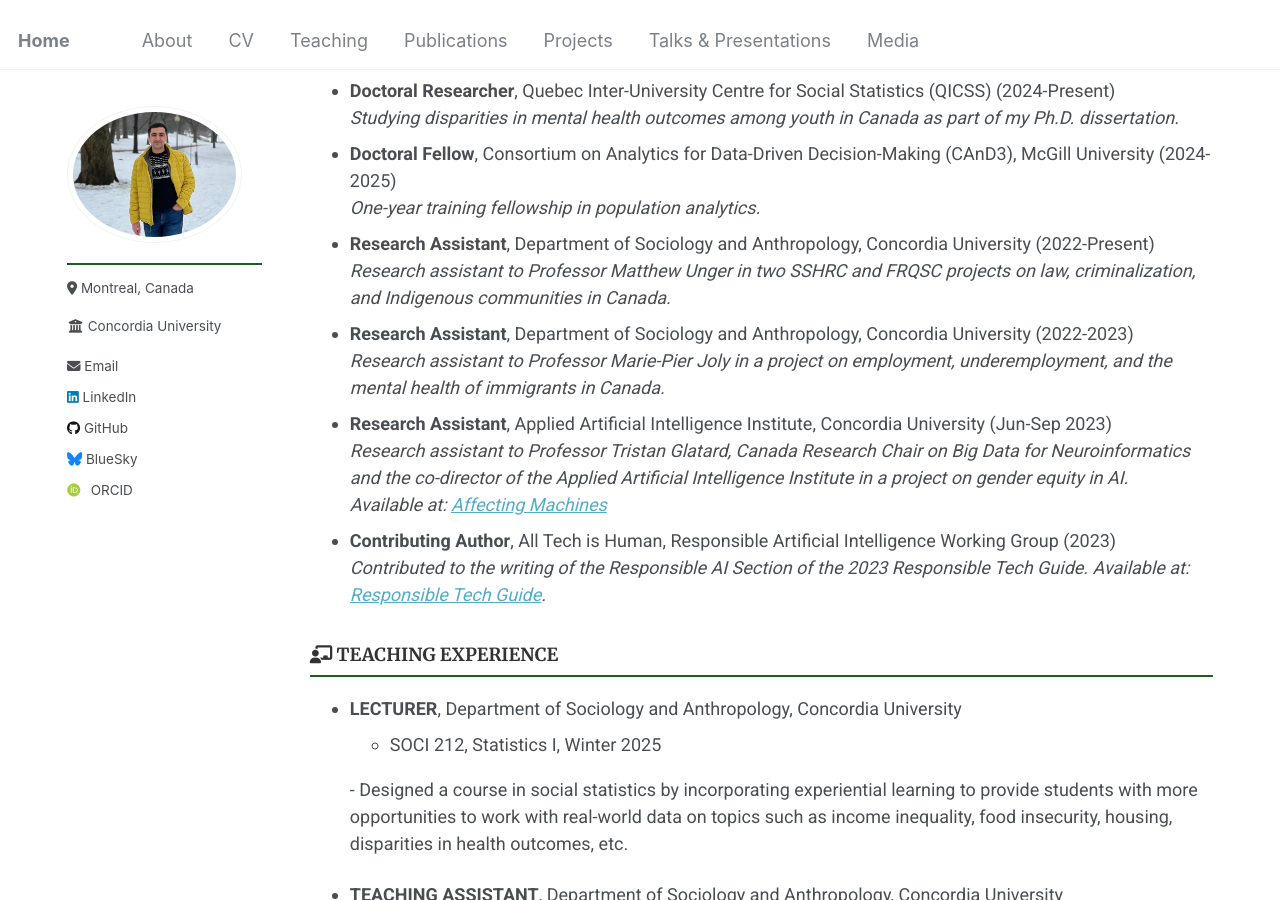
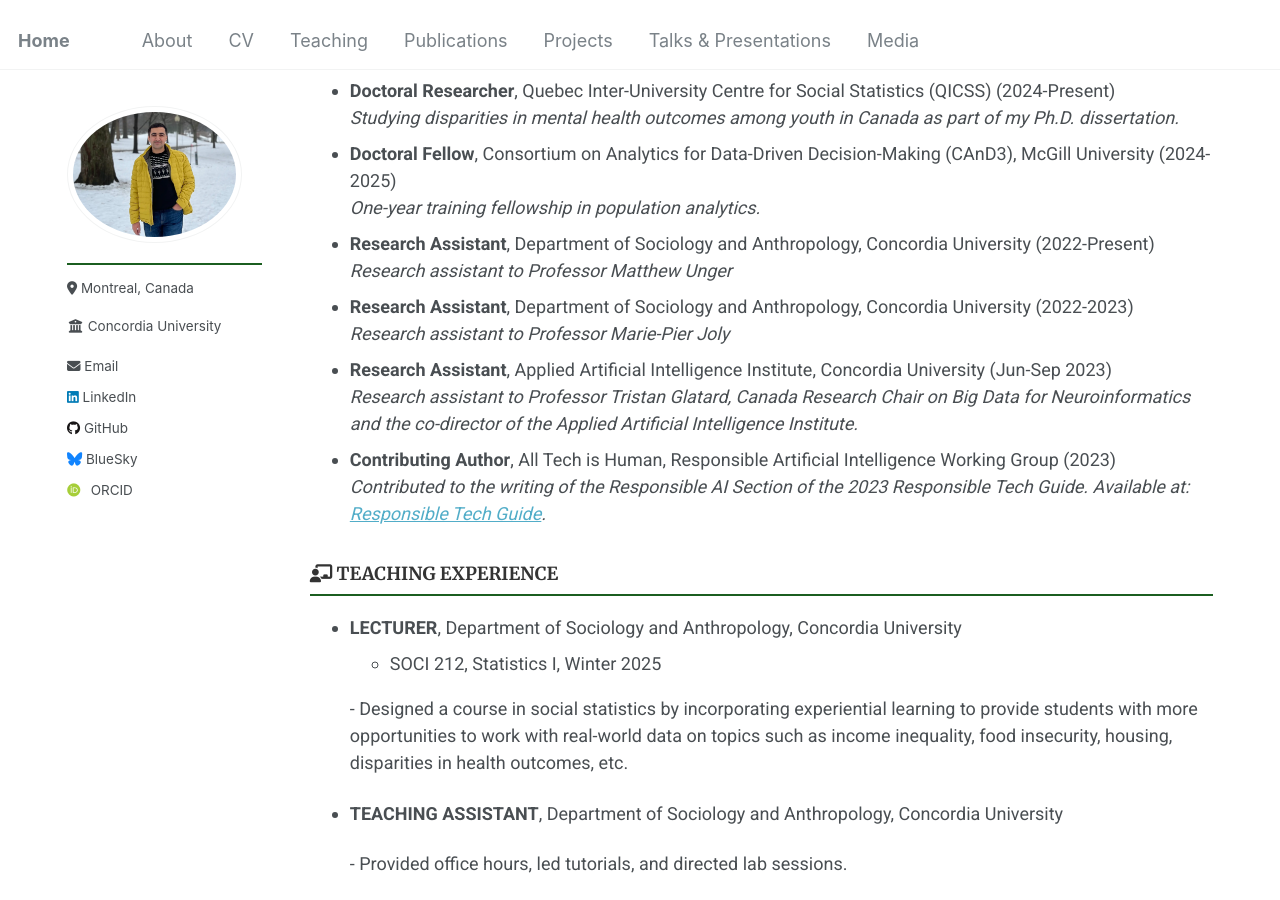
Before and after one commit to Mohsnmonji/mohsnmonji.github.io, a Jekyll site: the page built from _pages/Curriculum Vitae.md, in a window 1280 px wide and 900 px high, scrolled down 970 px. Built offline with Jekyll 4.4.1, drawn with Linux system fonts in a browser that asks for light colours; some web fonts are replaced.

Commit message:
Update Curriculum Vitae.md

```diff
--- a/_pages/Curriculum Vitae.md
+++ b/_pages/Curriculum Vitae.md
@@ -56,12 +56,11 @@ author_profile: true
 - **Doctoral Fellow**, Consortium on Analytics for Data-Driven Decision-Making (CAnD3), McGill University (2024-2025)
   *One-year training fellowship in population analytics.*
 - **Research Assistant**, Department of Sociology and Anthropology, Concordia University (2022-Present)
-  *Research assistant to Professor Matthew Unger in two SSHRC and FRQSC projects on law, criminalization, and Indigenous communities in Canada.*
+  *Research assistant to Professor Matthew Unger*
 - **Research Assistant**, Department of Sociology and Anthropology, Concordia University (2022-2023)
-   *Research assistant to Professor Marie-Pier Joly in a project on employment, underemployment, and the mental health of immigrants in Canada.*
+   *Research assistant to Professor Marie-Pier Joly*
 - **Research Assistant**, Applied Artificial Intelligence Institute, Concordia University (Jun-Sep 2023)
-  *Research assistant to Professor Tristan Glatard, Canada Research Chair on Big Data for Neuroinformatics and the co-director of the Applied Artificial Intelligence Institute in a project on gender equity in AI.*
-  *Available at: [Affecting Machines](https://affectingmachines.net/)*
+  *Research assistant to Professor Tristan Glatard, Canada Research Chair on Big Data for Neuroinformatics and the co-director of the Applied Artificial Intelligence Institute.*
 - **Contributing Author**, All Tech is Human, Responsible Artificial Intelligence Working Group (2023)
   *Contributed to the writing of the Responsible AI Section of the 2023 Responsible Tech Guide.*
   *Available at: [Responsible Tech Guide](https://alltechishuman.org/responsible-tech-guide).*
```
